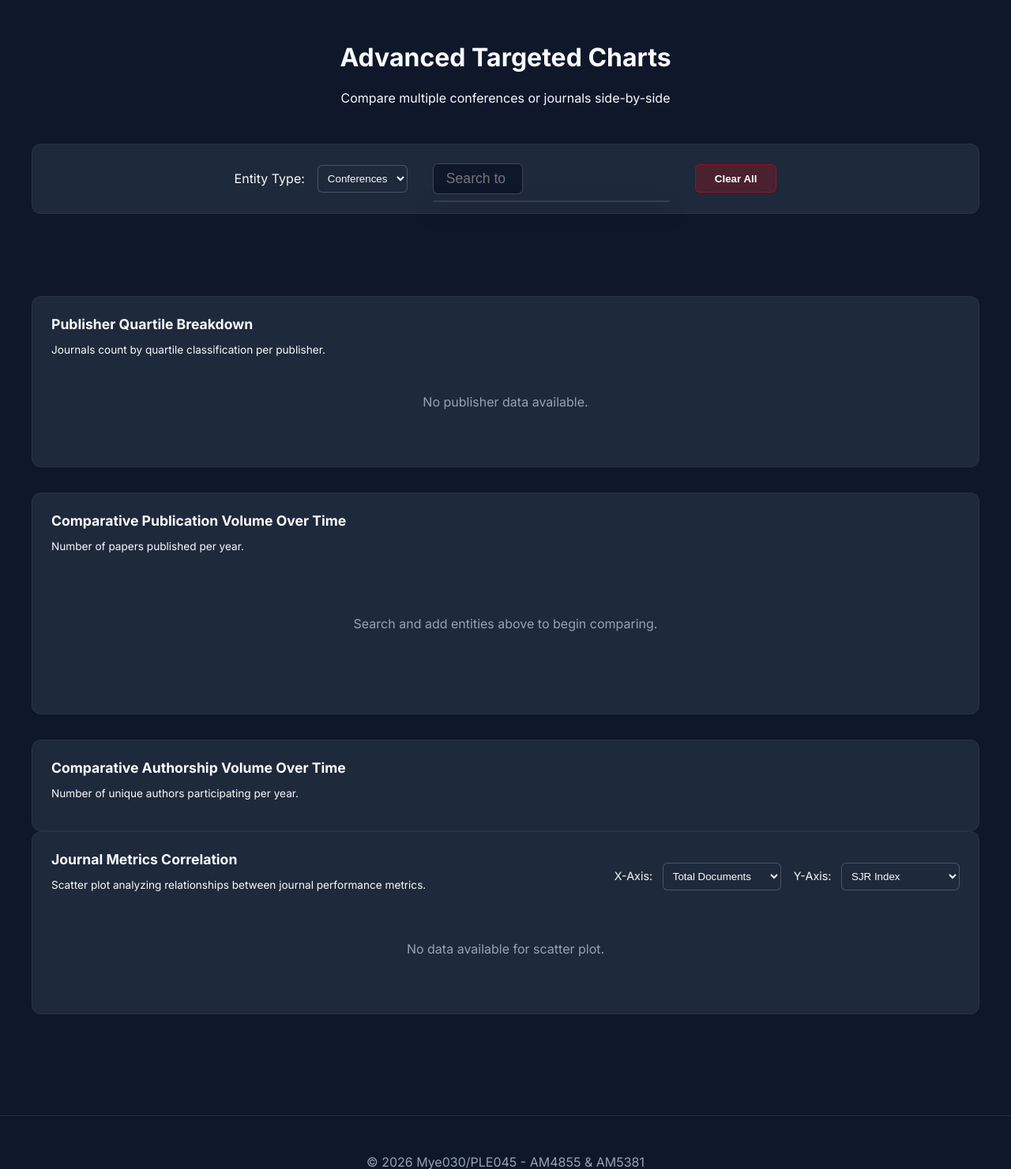
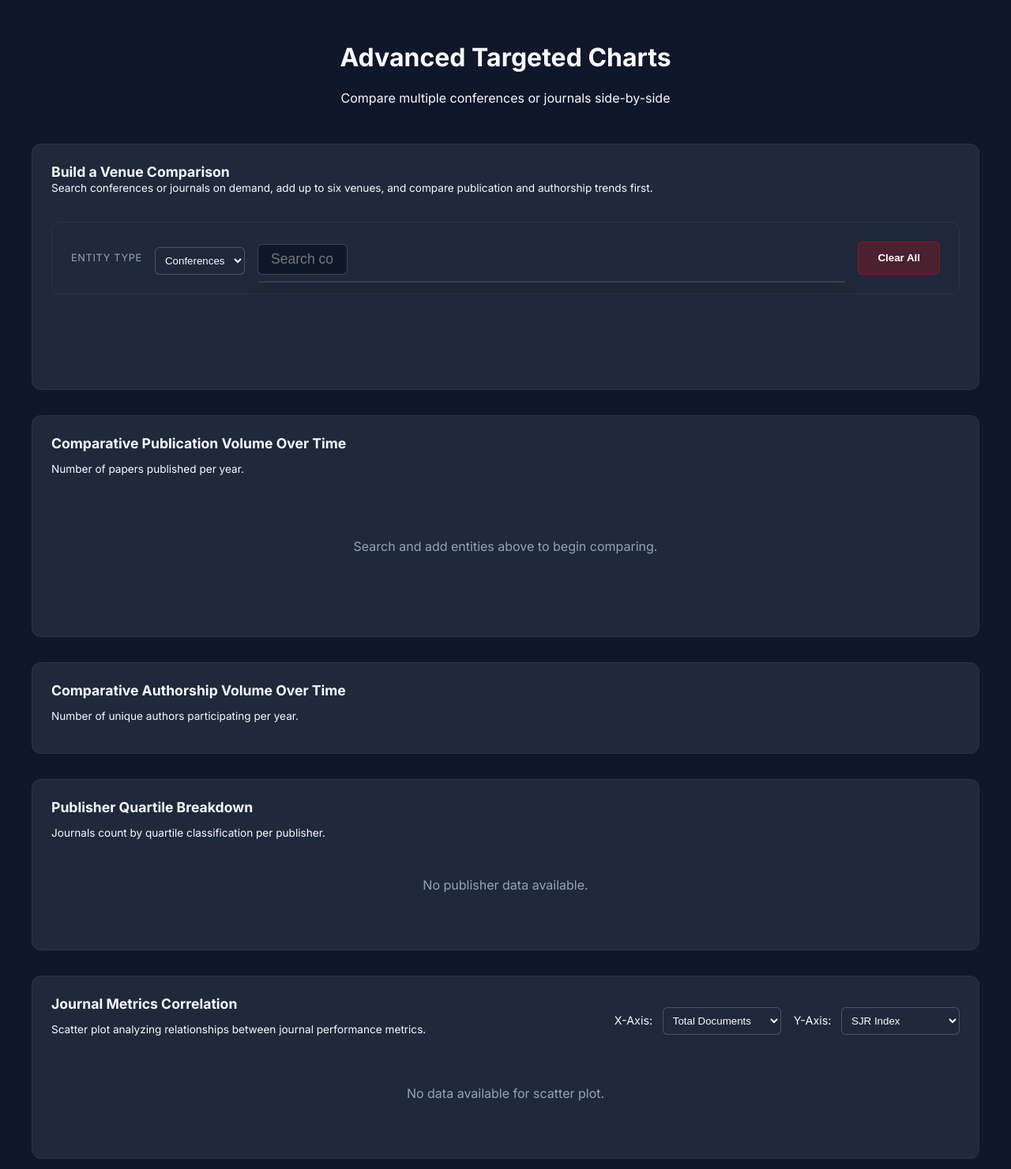
Before and after one commit to fanostomp/Biblio-Explorer, a Flask app: page /charts in a window 1280 px wide. Shown: the part 62-1543 px from the top of the page at 79% size. Run offline with Flask 3, Linux system fonts and the light colour scheme; data that the repository does not hold is empty.

Commit message:
A-05: Fix Charts Page Comparison + Responsive CSS

```diff
--- a/frontend/static/css/style.css
+++ b/frontend/static/css/style.css
@@ -283,6 +330,7 @@ svg {
     flex-direction: column;
     gap: 2rem;
     margin-top: 2rem;
+    margin-bottom: 2rem;
 }
 
 .stat-row {
@@ -497,17 +545,80 @@ tr:hover td {
 
 .comparison-search {
     margin: 0;
-    min-width: 300px;
+    min-width: 320px;
+    flex: 1 1 320px;
+    max-width: none;
 }
 
 .search-input-compact {
     padding: 0.5rem 1rem !important;
 }
 
+.comparison-hero {
+    display: grid;
+    gap: 1.25rem;
+}
+
+.comparison-hero-copy h3 {
+    margin-bottom: 0.75rem;
+}
+
+.comparison-toolbar {
+    justify-content: flex-start;
+    align-items: flex-end;
+    gap: 1rem;
+    margin-bottom: 0;
+}
+
+.comparison-type-group {
+    min-width: 180px;
+}
+
+.comparison-type-group label {
+    display: block;
+    font-size: 0.8rem;
+    color: var(--text-muted);
+    text-transform: uppercase;
+    letter-spacing: 0.05em;
+    margin-bottom: 0.5rem;
+}
+
+.comparison-clear-btn {
+    min-height: 42px;
+}
+
 .comparison-badges {
-    margin-bottom: 2rem;
+    margin-bottom: 0;
     min-height: 40px;
     justify-content: flex-start;
+}
+
+.comparison-warnings {
+    display: grid;
+    gap: 0.75rem;
+}
+
+.comparison-warning {
+    padding: 0.85rem 1rem;
+    border-radius: 10px;
+    border: 1px solid rgba(248, 113, 113, 0.35);
+    background: rgba(127, 29, 29, 0.22);
+    color: #fecaca;
+    font-size: 0.95rem;
+}
+
+.autocomplete-status {
+    color: var(--text-muted);
+    cursor: default;
+}
+
+.autocomplete-status:hover {
+    background: transparent !important;
+    color: var(--text-muted) !important;
+}
+
+.autocomplete-status-error {
+    color: #fca5a5;
 }
 
 .btn-danger {
@@ -548,3 +659,112 @@ tr:hover td {
 .scatter-select {
     min-width: 150px;
 }
+
+.sr-only {
+    position: absolute;
+    width: 1px;
+    height: 1px;
+    padding: 0;
+    margin: -1px;
+    overflow: hidden;
+    clip: rect(0, 0, 0, 0);
+    white-space: nowrap;
+    border: 0;
+}
+
+@media (max-width: 768px) {
+    .navbar {
+        padding: 1rem;
+        flex-direction: column;
+        align-items: stretch;
+    }
+
+    .nav-menu-toggle {
+        display: inline-flex;
+    }
+
+    .nav-panel {
+        display: none;
+        width: 100%;
+        margin-top: 1rem;
+    }
+
+    .nav-open .nav-panel {
+        display: block;
+    }
+
+    .nav-links {
+        flex-direction: column;
+        gap: 0.75rem;
+        width: 100%;
+        padding-top: 0.75rem;
+        border-top: 1px solid rgba(255, 255, 255, 0.08);
+    }
+
+    .container {
+        padding: 1.5rem;
+    }
+
+    .chart-grid,
+    .stat-row {
+        grid-template-columns: 1fr;
+    }
+
+    .comparison-toolbar,
+    .chart-header-row,
+    .chart-controls {
+        flex-direction: column;
+        align-items: stretch;
+    }
+
+    .comparison-toolbar .filter-group,
+    .comparison-toolbar .comparison-clear-btn,
+    .comparison-search {
+        width: 100%;
+        min-width: 0;
+    }
+
+    .comparison-toolbar .filter-group {
+        align-items: stretch;
+    }
+
+    .comparison-toolbar .search-section input,
+    .filter-select,
+    .scatter-select {
+        width: 100%;
+        box-sizing: border-box;
+    }
+
+    .chart-container svg {
+        height: 420px !important;
+    }
+}
+
+@media (max-width: 480px) {
+    .container,
+    .chart-container,
+    .table-container,
+    .filters-section {
+        padding: 1rem;
+    }
+
+    .hero h1 {
+        font-size: 2.2rem;
+    }
+
+    .logo {
+        font-size: 1.15rem;
+    }
+
+    .stat-card {
+        min-width: 100%;
+    }
+
+    .stat-card p {
+        font-size: 1.5rem;
+    }
+
+    .chart-container svg {
+        height: 320px !important;
+    }
+}
--- a/frontend/static/js/app.js
+++ b/frontend/static/js/app.js
@@ -36,8 +36,6 @@ function hideSpinner(containerId) {
 // GLOBAL STATE
 // ==========================================
 const state = {
-    conferences: [],
-    journals: [],
     selectedConf: null,
     selectedJournal: null,
     selectedAuthor: null,
@@ -49,11 +47,7 @@ const state = {
 document.addEventListener('DOMContentLoaded', () => {
     const path = window.location.pathname;
 
-    // Global generic fetchers (only for pages that still need them or small lists)
-    if (path === '/charts') {
-        loadVenuesList('conference');
-        loadVenuesList('journal');
-    }
+    initMobileNav();
 
     // Attach Event Listeners based on current page
     if (path === '/conference') initConferencePage();
@@ -118,17 +112,43 @@ async function loadDashboardStats() {
     }
 }
 
-// --- Fetch & Store Baseline Data ---
-async function loadVenuesList(type) {
-    try {
-        const res = await fetch(`/api/${type}/`);
-        const data = await res.json();
+function debounce(fn, delay = 250) {
+    let timeoutId;
+    return (...args) => {
+        window.clearTimeout(timeoutId);
+        timeoutId = window.setTimeout(() => fn(...args), delay);
+    };
+}
 
-        if (type === 'conference') state.conferences = data;
-        if (type === 'journal') state.journals = data;
-    } catch(err) {
-        console.error(`Failed to load ${type}s:`, err);
-    }
+function initMobileNav() {
+    const navRoot = document.querySelector('[data-nav-root]');
+    const navMenu = document.querySelector('[data-nav-menu]');
+    const navToggle = document.getElementById('navMenuToggle');
+    if (!navRoot || !navMenu || !navToggle) return;
+
+    const setNavState = (isOpen) => {
+        navRoot.classList.toggle('nav-open', isOpen);
+        navToggle.setAttribute('aria-expanded', isOpen ? 'true' : 'false');
+    };
+
+    navToggle.addEventListener('click', () => {
+        const nextState = !navRoot.classList.contains('nav-open');
+        setNavState(nextState);
+    });
+
+    navMenu.querySelectorAll('a').forEach((link) => {
+        link.addEventListener('click', () => {
+            if (window.innerWidth <= 768) {
+                setNavState(false);
+            }
+        });
+    });
+
+    window.addEventListener('resize', () => {
+        if (window.innerWidth > 768) {
+            setNavState(false);
+        }
+    });
 }
 
 function setupAutocomplete(config) {
@@ -750,53 +770,120 @@ function renderScatterPlot() {
     }
 }
 
+function setAutocompleteStatus(dropdown, message, extraClass = '') {
+    dropdown.innerHTML = '';
+    const li = document.createElement('li');
+    li.className = `autocomplete-status ${extraClass}`.trim();
+    li.textContent = message;
+    li.setAttribute('aria-disabled', 'true');
+    dropdown.appendChild(li);
+    dropdown.style.display = 'block';
+}
+
+function renderComparisonMatches(dropdown, input, type, matches) {
+    dropdown.innerHTML = '';
+    dropdown.style.display = 'block';
+
+    matches.forEach((match) => {
+        const isConference = type === 'conference';
+        const titleStr = isConference && match.acronym ? `[${match.acronym}] ${match.title}` : match.title;
+        const id = isConference ? match.conf_id : match.journal_id;
+        const li = document.createElement('li');
+
+        li.textContent = titleStr;
+        li.onclick = () => {
+            input.value = '';
+            dropdown.style.display = 'none';
+            addEntityToComparison(type, id, titleStr);
+        };
+        dropdown.appendChild(li);
+    });
+}
+
+async function fetchComparisonMatches(type, query, signal) {
+    const endpoint = type === 'conference'
+        ? `/api/conference/search?q=${encodeURIComponent(query)}`
+        : `/api/journal/search?q=${encodeURIComponent(query)}`;
+    const res = await fetch(endpoint, { signal });
+    if (!res.ok) {
+        throw new Error(`Search failed with status ${res.status}`);
+    }
+    const data = await res.json();
+    return Array.isArray(data) ? data.slice(0, 10) : [];
+}
+
 function setupComparisonAutocomplete() {
     const input = document.getElementById('addEntitySearch');
     const dropdown = document.getElementById('addEntityDropdown');
     const typeSel = document.getElementById('entityTypeSel');
-    if(!input || !dropdown || !typeSel) return;
+    const controls = document.getElementById('comparisonControls');
+    if(!input || !dropdown || !typeSel || !controls) return;
 
-    input.addEventListener('input', (e) => {
-        const query = e.target.value.toLowerCase();
+    let activeController = null;
+    let requestToken = 0;
+
+    const updatePlaceholder = () => {
+        input.placeholder = typeSel.value === 'conference'
+            ? 'Search conferences to add...'
+            : 'Search journals to add...';
+    };
+
+    const handleSearchInput = debounce(async () => {
+        const query = input.value.trim();
         const type = typeSel.value;
-        dropdown.innerHTML = '';
+        requestToken += 1;
+        const currentToken = requestToken;
+
+        if (activeController) {
+            activeController.abort();
+            activeController = null;
+        }
+
         if (query.length < 2) {
+            dropdown.innerHTML = '';
             dropdown.style.display = 'none';
             return;
         }
 
-        const dataList = type === 'conference' ? state.conferences : state.journals;
+        activeController = new AbortController();
+        setAutocompleteStatus(dropdown, 'Searching...');
 
-        const matches = dataList.filter(item => {
-            if (type === 'conference') {
-                return (item.acronym && item.acronym.toLowerCase().includes(query)) ||
-                       (item.title && item.title.toLowerCase().includes(query));
-            } else {
-                return item.title && item.title.toLowerCase().includes(query);
+        try {
+            const matches = await fetchComparisonMatches(type, query, activeController.signal);
+            if (currentToken !== requestToken) return;
+
+            if (matches.length === 0) {
+                setAutocompleteStatus(dropdown, `No matching ${type}s found.`);
+                return;
             }
-        }).slice(0, 10);
 
-        if (matches.length > 0) {
-            dropdown.style.display = 'block';
-            matches.forEach(match => {
-                const li = document.createElement('li');
-                const titleStr = type === 'conference' ? `[${match.acronym}] ${match.title}` : match.title;
-                const id = type === 'conference' ? match.conf_id : match.journal_id;
-                li.textContent = titleStr;
-                li.onclick = () => {
-                    input.value = '';
-                    dropdown.style.display = 'none';
-                    addEntityToComparison(type, id, titleStr);
-                };
-                dropdown.appendChild(li);
-            });
-        } else {
-            dropdown.style.display = 'none';
+            renderComparisonMatches(dropdown, input, type, matches);
+        } catch (err) {
+            if (err.name === 'AbortError') return;
+            console.error(`Failed to search ${type}s:`, err);
+            if (currentToken !== requestToken) return;
+            setAutocompleteStatus(dropdown, 'Search unavailable. Try again.', 'autocomplete-status-error');
         }
+    }, 250);
+
+    updatePlaceholder();
+
+    input.addEventListener('input', handleSearchInput);
+    typeSel.addEventListener('change', () => {
+        if (activeController) {
+            activeController.abort();
+            activeController = null;
+        }
+        input.value = '';
+        dropdown.innerHTML = '';
+        dropdown.style.display = 'none';
+        updatePlaceholder();
     });
 
     document.addEventListener('click', (e) => {
-        if (e.target !== input) dropdown.style.display = 'none';
+        if (!controls.contains(e.target)) {
+            dropdown.style.display = 'none';
+        }
     });
 }
 
@@ -824,7 +911,11 @@ function removeEntityFromComparison(idx) {
 
 async function updateComparisonUI() {
     const list = document.getElementById('selectedEntitiesList');
+    const warnings = document.getElementById('comparisonWarnings');
+    const papersChart = document.getElementById('comparePapersChart');
+    const authorsChart = document.getElementById('compareAuthorsChart');
     list.innerHTML = '';
+    if (warnings) warnings.innerHTML = '';
 
     state.compareEntities.forEach((ent, i) => {
         const badge = document.createElement('span');
@@ -845,8 +936,8 @@ async function updateComparisonUI() {
     });
 
     if (state.compareEntities.length === 0) {
-        document.getElementById('comparePapersChart').innerHTML = '<p style="text-align: center; color: var(--text-muted); padding: 4rem;">Search and add entities above to begin comparing.</p>';
-        document.getElementById('compareAuthorsChart').innerHTML = '';
+        papersChart.innerHTML = '<p class="chart-empty-state">Search and add entities above to begin comparing.</p>';
+        authorsChart.innerHTML = '';
         return;
     }
 
@@ -858,16 +949,40 @@ async function updateComparisonUI() {
         );
         const results = await Promise.all(promises);
 
-        const multiSeriesData = results.map((res, i) => {
-            return {
+        const missingDataMessages = [];
+        const multiSeriesData = [];
+
+        results.forEach((res, i) => {
+            const yearlyStats = Array.isArray(res.yearly_stats) ? res.yearly_stats : [];
+            if (yearlyStats.length === 0) {
+                missingDataMessages.push(`No comparison data available for ${state.compareEntities[i].title}.`);
+                return;
+            }
+
+            multiSeriesData.push({
                 name: state.compareEntities[i].title,
                 color: state.compareEntities[i].color,
-                values: res.yearly_stats || []
-            };
+                values: yearlyStats
+            });
         });
 
         d3.select('#comparePapersChart').selectAll("*").remove();
         d3.select('#compareAuthorsChart').selectAll("*").remove();
+
+        if (warnings && missingDataMessages.length > 0) {
+            missingDataMessages.forEach((message) => {
+                const warning = document.createElement('p');
+                warning.className = 'comparison-warning';
+                warning.textContent = message;
+                warnings.appendChild(warning);
+            });
+        }
+
+        if (multiSeriesData.length === 0) {
+            papersChart.innerHTML = '<p class="chart-empty-state">Selected venues do not have comparison data.</p>';
+            authorsChart.innerHTML = '<p class="chart-empty-state">Selected venues do not have comparison data.</p>';
+            return;
+        }
 
         if (window.drawMultiLineChart) {
             window.drawMultiLineChart('#comparePapersChart', multiSeriesData, 'year', 'paper_count');
@@ -876,6 +991,9 @@ async function updateComparisonUI() {
     } catch(err) {
         hideSpinner('comparePapersChart');
         console.error("Comparison Error", err);
+        if (warnings) {
+            warnings.innerHTML = '<p class="comparison-warning">Unable to load comparison data right now. Please try again.</p>';
+        }
     }
 }
 
--- a/frontend/templates/base.html
+++ b/frontend/templates/base.html
@@ -18,8 +18,23 @@
     <script src="https://d3js.org/d3.v7.min.js"></script>
   </head>
   <body>
-    <nav class="navbar">
+    <nav class="navbar" data-nav-root>
+      <div class="nav-brand-row">
         <div class="logo">Mye030 BiblioExplorer</div>
+        <button
+          id="navMenuToggle"
+          class="nav-menu-toggle"
+          type="button"
+          aria-label="Toggle navigation"
+          aria-expanded="false"
+          aria-controls="siteNavMenu"
+        >
+          <span></span>
+          <span></span>
+          <span></span>
+        </button>
+      </div>
+      <div id="siteNavMenu" class="nav-panel" data-nav-menu>
         <ul class="nav-links">
           <li><a href="/">Dashboard</a></li>
           <li><a href="/conference">Conferences</a></li>
@@ -29,6 +44,7 @@
           <li><a href="/charts">Advanced Charts</a></li>
           <li><a href="/trends">Trends</a></li>
         </ul>
+      </div>
     </nav>
     <main class="container">{% block content %}{% endblock %}</main>
     <footer>
--- a/frontend/templates/charts.html
+++ b/frontend/templates/charts.html
@@ -1,5 +1,5 @@
 {% extends 'base.html' %}
-{% block title %}Advanced Charts — BiblioExplorer{% endblock %}
+{% block title %}Advanced Charts - BiblioExplorer{% endblock %}
 {% block content %}
 <div class="profile-header">
   <h1>Advanced Targeted Charts</h1>
@@ -8,9 +8,17 @@
   </p>
 </div>
 
-<div class="filters-section">
-  <div class="filter-group">
-    <label>Entity Type:</label>
+<div class="chart-container full-width chart-section-spacing comparison-hero">
+  <div class="comparison-hero-copy">
+    <h3>Build a Venue Comparison</h3>
+    <p class="text-muted chart-description">
+      Search conferences or journals on demand, add up to six venues, and compare publication and authorship trends first.
+    </p>
+  </div>
+
+  <div class="filters-section comparison-toolbar" id="comparisonControls">
+    <div class="filter-group comparison-type-group">
+      <label for="entityTypeSel">Entity Type</label>
       <select
         id="entityTypeSel"
         class="filter-select"
@@ -19,43 +27,38 @@
         <option value="journal">Journals</option>
       </select>
     </div>
+
     <div class="filter-group search-section comparison-search">
+      <label for="addEntitySearch" class="sr-only">Search venues to compare</label>
       <input
         type="text"
         id="addEntitySearch"
         class="search-input-compact"
-      placeholder="Search to add to comparison..."
+        placeholder="Search conferences to add..."
         autocomplete="off"
       />
       <ul id="addEntityDropdown" class="autocomplete-list"></ul>
     </div>
+
     <button
       id="clearComparisonBtn"
-    class="btn btn-danger"
+      class="btn btn-danger comparison-clear-btn"
+      type="button"
     >
       Clear All
     </button>
   </div>
 
-<!-- Comparison Badges Area -->
   <div
     class="badges comparison-badges"
     id="selectedEntitiesList"
->
-  <!-- Badges will appear here, e.g. <span class="badge category-badge">SIGMOD ✖</span> -->
-</div>
+  ></div>
 
-<div class="chart-container full-width chart-section-spacing">
-  <h3>Publisher Quartile Breakdown</h3>
-  <p class="text-muted chart-description">
-    Journals count by quartile classification per publisher.
-  </p>
-  <div id="publisherChart">
-    <div class="spinner-container" id="publisherSpinner">
-      <div class="spinner"></div>
-      <p class="text-muted">Loading...</p>
-    </div>
-  </div>
+  <div
+    id="comparisonWarnings"
+    class="comparison-warnings"
+    aria-live="polite"
+  ></div>
 </div>
 
 <div class="dashboard-grid">
@@ -77,6 +80,19 @@
       Number of unique authors participating per year.
     </p>
     <div id="compareAuthorsChart"></div>
+  </div>
+</div>
+
+<div class="chart-container full-width chart-section-spacing">
+  <h3>Publisher Quartile Breakdown</h3>
+  <p class="text-muted chart-description">
+    Journals count by quartile classification per publisher.
+  </p>
+  <div id="publisherChart">
+    <div class="spinner-container" id="publisherSpinner">
+      <div class="spinner"></div>
+      <p class="text-muted">Loading...</p>
+    </div>
   </div>
 </div>
 
```
Also changed, not shown: other parts of frontend/static/css/style.css (+47 -0 lines), tests/test_frontend_layout.py (added, +33 -0 lines), 1 other file. Lines whose indentation alone changed are shown as unchanged.
